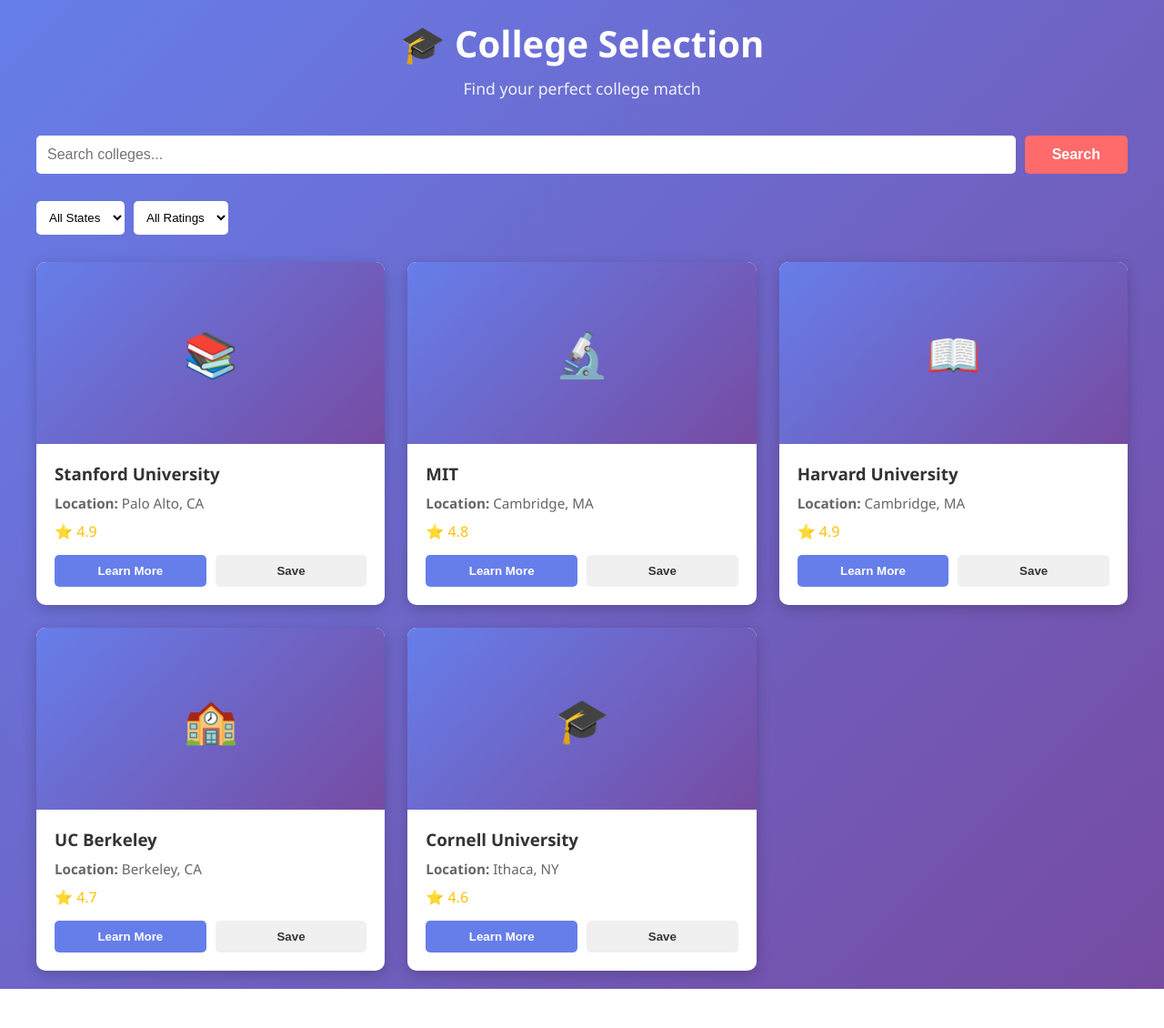
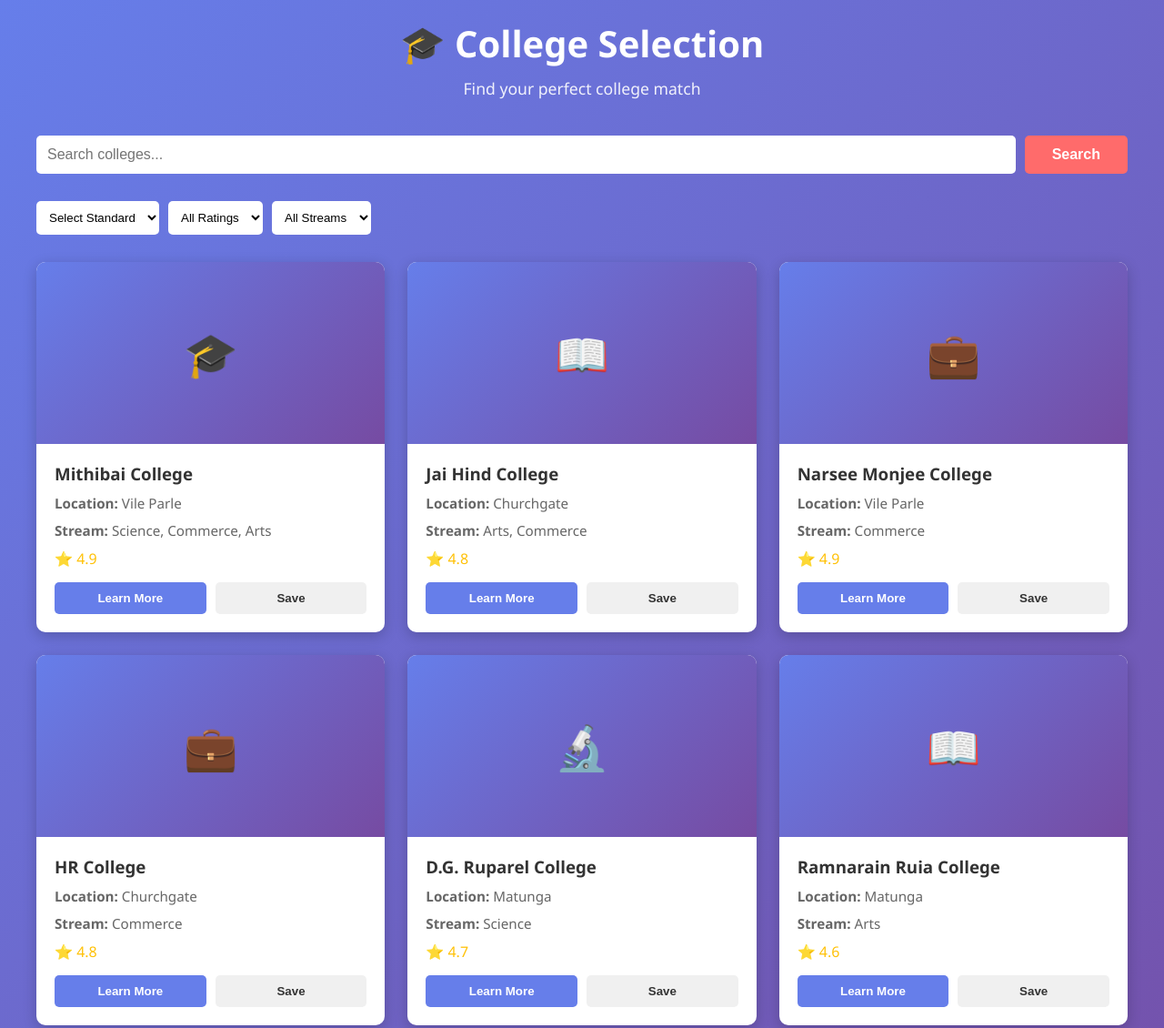
Before and after one commit to code-with-Mayank-cpu/First-repo, a plain HTML site: page index.html in a window 1280 px wide. Shown: the top 1130 px of the page at 91% size. Before the commit the page ends 1087 px from the top, so only its background shows below. Drawn offline with Linux system fonts and the light colour scheme.

Commit message:
Mumbai version
Added filters for standard and stream selection in college search.

```diff
--- a/index.html
+++ b/index.html
@@ -19,17 +19,28 @@
     </div>
 
     <div class="filters">
-            <select id="stateFilter">
-                <option value="">All States</option>
-                <option value="CA">California</option>
-                <option value="NY">New York</option>
-                <option value="TX">Texas</option>
+      <select id="stdFilter">
+        <option value="">Select Standard</option>
+        <option value="11">11th</option>
+        <option value="12">12th</option>
+        <option value="bachelors">Bachelors</option>
+        <option value="masters">Masters</option>
+        <option value="phd">PhD</option>
       </select>
+
       <select id="ratingFilter">
         <option value="">All Ratings</option>
         <option value="4.5">4.5+ Stars</option>
         <option value="4">4+ Stars</option>
         <option value="3.5">3.5+ Stars</option>
+        <option value="3">3+ Stars</option>
+      </select>
+
+      <select id="streamFilter">
+        <option value="">All Streams</option>
+        <option value="Science">Science</option>
+        <option value="Commerce">Commerce</option>
+        <option value="Arts">Arts</option>
       </select>
     </div>
 
@@ -40,11 +51,15 @@
 
   <script>
     const colleges = [
-            { id: 1, name: "Stanford University", state: "CA", rating: 4.9, location: "Palo Alto", emoji: "📚" },
-            { id: 2, name: "MIT", state: "MA", rating: 4.8, location: "Cambridge", emoji: "🔬" },
-            { id: 3, name: "Harvard University", state: "MA", rating: 4.9, location: "Cambridge", emoji: "📖" },
-            { id: 4, name: "UC Berkeley", state: "CA", rating: 4.7, location: "Berkeley", emoji: "🏫" },
-            { id: 5, name: "Cornell University", state: "NY", rating: 4.6, location: "Ithaca", emoji: "🎓" },
+      { id: 1, name: "Mithibai College", rating: 4.9, location: "Vile Parle", emoji: "🎓", stream: "Science, Commerce, Arts" },
+      { id: 2, name: "Jai Hind College", rating: 4.8, location: "Churchgate", emoji: "📖", stream: "Arts, Commerce" },
+      { id: 3, name: "Narsee Monjee College", rating: 4.9, location: "Vile Parle", emoji: "💼", stream: "Commerce" },
+      { id: 4, name: "HR College", rating: 4.8, location: "Churchgate", emoji: "💼", stream: "Commerce" },
+      { id: 5, name: "D.G. Ruparel College", rating: 4.7, location: "Matunga", emoji: "🔬", stream: "Science" },
+      { id: 6, name: "Ramnarain Ruia College", rating: 4.6, location: "Matunga", emoji: "📖", stream: "Arts" },
+      { id: 7, name: "K.J. Somaiya College", rating: 4.7, location: "Vidyavihar", emoji: "🎓", stream: "Science, Commerce" },
+      { id: 8, name: "St. Xavier's College", rating: 4.9, location: "Fort", emoji: "📖", stream: "Arts, Commerce" },
+      { id: 9, name: "Durgadevi Saraf College", rating: 4.5, location: "Malad", emoji: "🎓", stream: "Commerce, Science" }
     ];
 
     function renderColleges(data) {
@@ -54,7 +69,8 @@
           <div class="college-image">${college.emoji}</div>
           <div class="college-info">
             <h3>${college.name}</h3>
-                        <p><strong>Location:</strong> ${college.location}, ${college.state}</p>
+            <p><strong>Location:</strong> ${college.location}</p>
+            <p><strong>Stream:</strong> ${college.stream}</p>
             <div class="rating">⭐ ${college.rating}</div>
             <div class="btn-group">
               <button class="btn btn-primary">Learn More</button>
@@ -67,7 +83,15 @@
 
     function searchColleges() {
       const search = document.getElementById('searchInput').value.toLowerCase();
-            const filtered = colleges.filter(c => c.name.toLowerCase().includes(search));
+      const rating = parseFloat(document.getElementById('ratingFilter').value) || 0;
+      const stream = document.getElementById('streamFilter').value;
+
+      const filtered = colleges.filter(c =>
+        c.name.toLowerCase().includes(search) &&
+        c.rating >= rating &&
+        (stream === "" || c.stream.includes(stream))
+      );
+
       renderColleges(filtered);
     }
 
```
Lines whose indentation alone changed are shown as unchanged.
